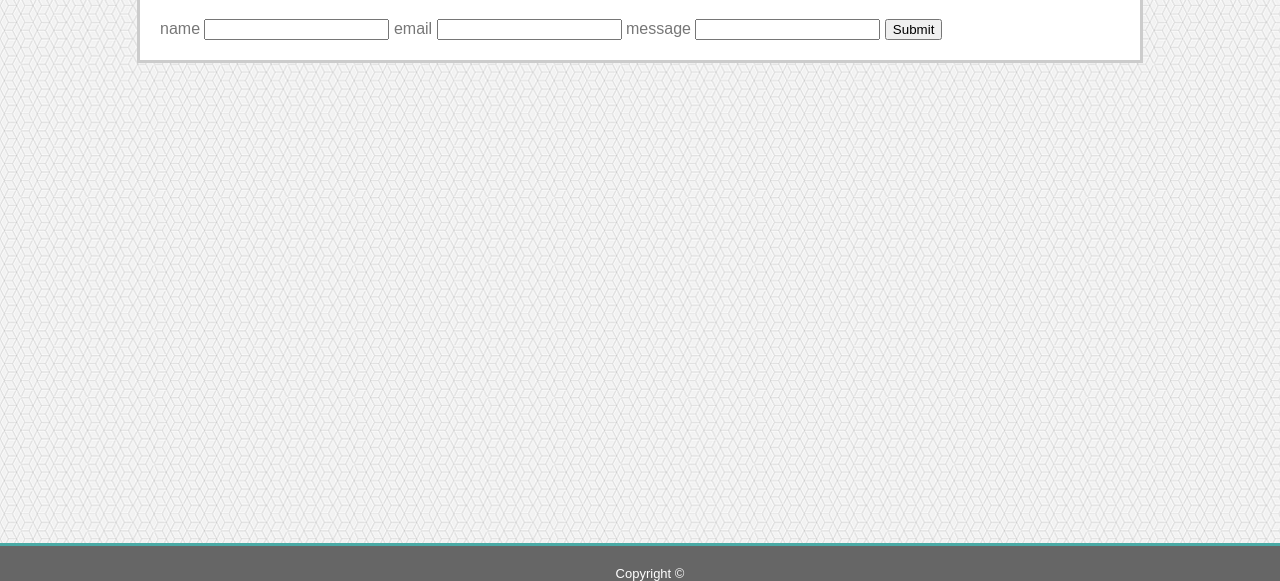
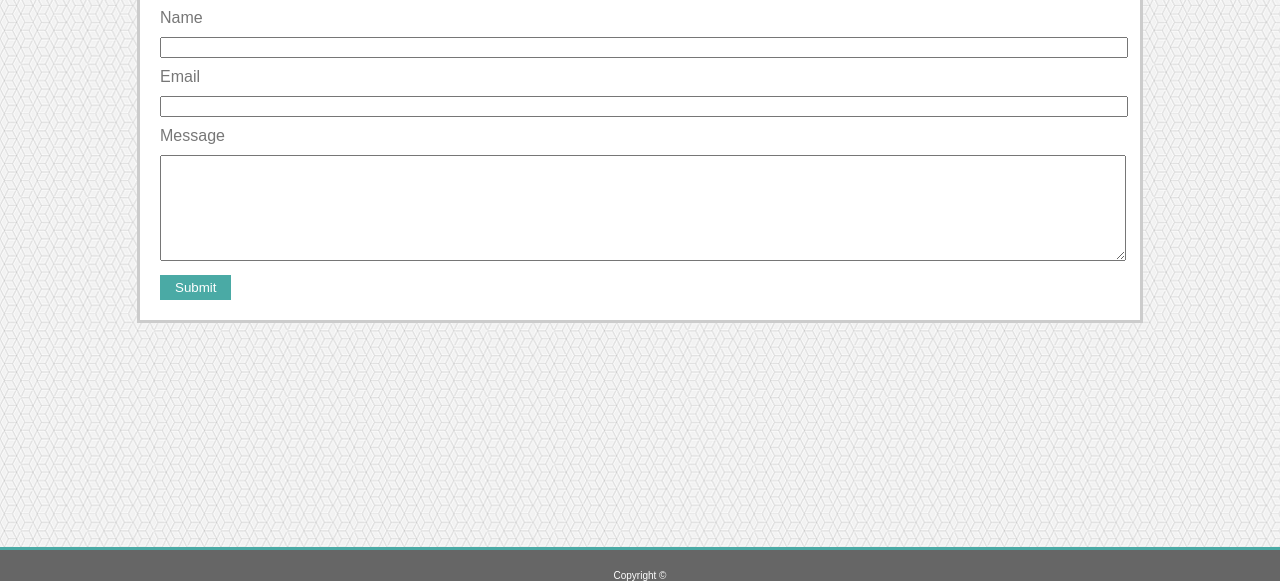
Before and after one commit to lblueter/Basic-Portfolio, a plain HTML site: page contact.html in a window 1280 px wide. Shown: the part 219-800 px from the top of the page. Drawn offline with Linux system fonts and the light colour scheme.

Commit message:
Completed contact page

```diff
--- a/assets/css/style.css
+++ b/assets/css/style.css
@@ -6,7 +6,7 @@ body {
 }
 .top {
     background-color: #ffffff;
-    overflow: auto;
+    overflow: hidden;
     border: #ffffff;
     border-bottom: #cccccc;
     padding: 20px;
@@ -14,6 +14,8 @@ body {
     position: relative;
     width: 100%;
     margin-bottom: 20px;
+    margin-top: -10px;
+    margin-left: -10px;
 }
 ul {
     list-style-type: none;
@@ -29,7 +31,7 @@ header {
     padding: 10px;
     position: absolute;
     bottom: 0px;
-    left: 170px;
+    left: 180px;
     color: #ffffff;
 }
 .moveleftplease {
@@ -38,6 +40,17 @@ header {
 li a {
     float: right;
     padding: 10px;
+}
+a {
+    color: rgb(129, 87, 87);
+    text-decoration: none;
+}
+a:hover {
+    color: purple;
+    background-color: #cccccc;
+}
+a:active {
+    background-color: #4aaaa5;
 }
 .port {
     border-left-style: solid;
@@ -72,13 +85,16 @@ h1 {
     border-bottom-color: #cccccc;
     padding-bottom: 20px;;
 }
+form {
+    clear: both;
+}
 footer {
     clear: both;
     text-align: center;
-    padding: 20px 10px 0px 10px;
+    padding: 20px 0px 0px 0px;
     background-color: #666666;
     color: #ffffff;
-    font-size: small;
+    font-size: 10px;
     border-top-style: solid;
     border-color: #4aaaa5;
     position: fixed;
@@ -87,3 +103,20 @@ footer {
     width: 100%;
     overflow: auto;
 }
+.name , .email , .message {
+    margin-top: 10px;
+    margin-bottom: 10px;
+}
+input {
+    width: 100%;
+}
+textarea {
+    width: 100%;
+    height: 100px;
+}
+button {
+    background-color: #4aaaa5;
+    padding: 5px 15px 5px 15px;
+    border-style: none;
+    color: #ffffff;
+}
--- a/contact.html
+++ b/contact.html
@@ -31,11 +31,21 @@
     <div class="mid">
         <h1>Contact</h1>
         <form>
-            name
-            <input type="text" name="name"> email
-            <input type="text" name="email"> message
-            <input type="text">
-            <button>Submit</button>
+            <ul>
+                <li>Name</li>
+                <li>
+                    <input class="name" type="text" name="name">
+                </li>
+                <li>Email</li>
+                <li>
+                    <input class="email" type="text" name="email">
+                </li>
+                <li>Message</li>
+                <li class="message">
+                    <textarea type="text"></textarea>
+                </li>
+                <button>Submit</button>
+            </ul>
         </form>
     </div>
     <footer>
```
